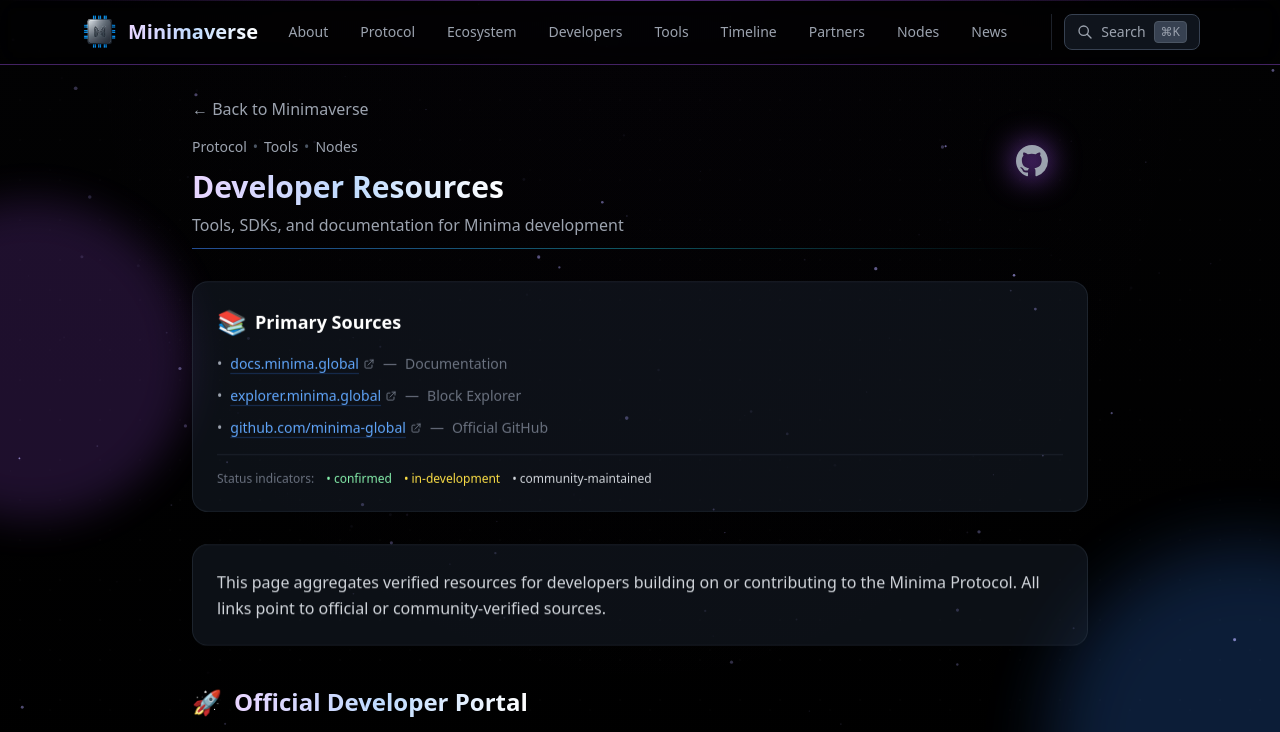
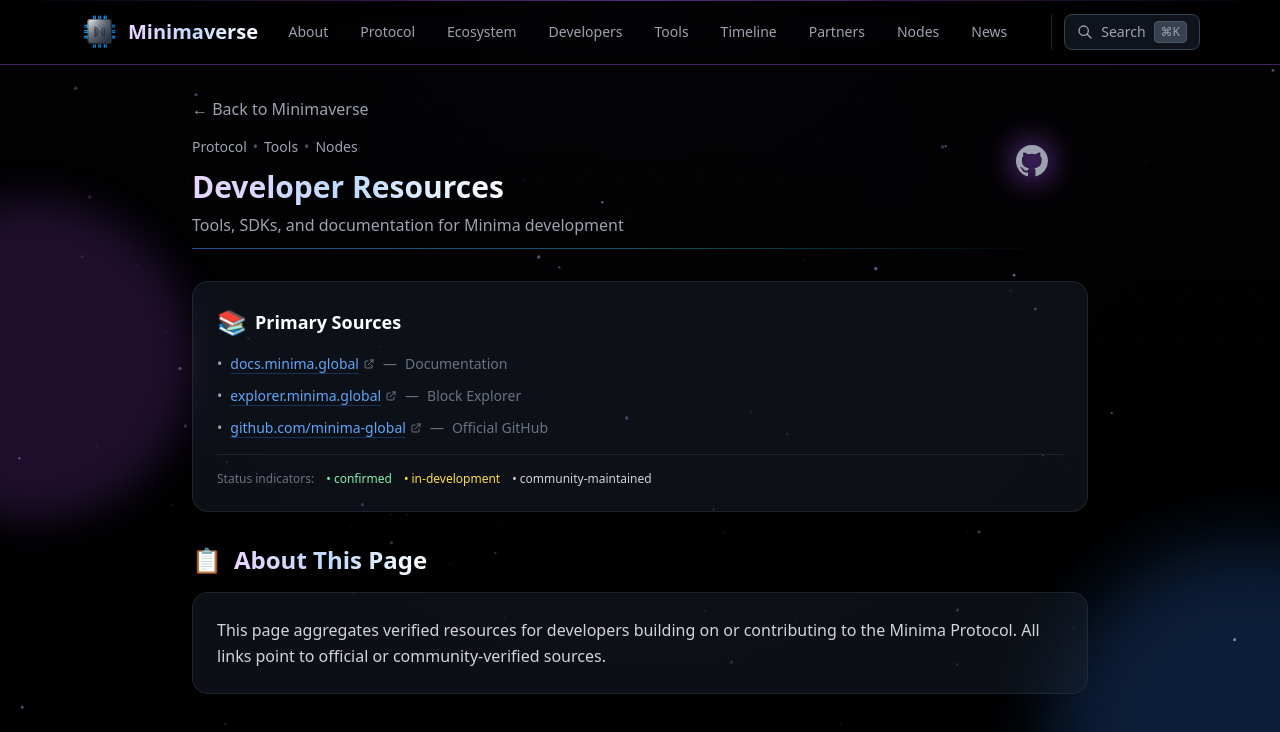
Before and after one commit to KuA1bo/minimaverse-site, a Next.js app: page /developers in a window 1280 px wide. Shown: the top 732 px of the page. Built offline with nearby package versions, Linux system fonts and the light colour scheme.

Commit message:
fix(developers): add 'About This Page' heading to intro section [19.05.2026]

```diff
--- a/src/app/developers/page.tsx
+++ b/src/app/developers/page.tsx
@@ -206,8 +206,13 @@ export default function DevelopersPage() {
       {/* Content */}
       <article className="prose prose-invert max-w-none">
 
-        {/* Intro - REMOVED duplicate status legend block */}
+        {/* Intro - ADDED "About This Page" heading, kept existing content 1:1 */}
         <section id="intro" className="scroll-mt-20 mb-10 opacity-0 animate-fade-in-up delay-200">
+          <h2 className="text-2xl font-bold mb-4 flex items-center gap-3">
+            <span className="text-2xl">📋</span>
+            <span className="bg-gradient-to-r from-purple-200 via-blue-200 to-white bg-clip-text text-transparent">About This Page</span>
+          </h2>
+
           <div className="relative bg-gray-800/40 border border-gray-700/40 rounded-2xl p-6
                           transition-all duration-300 hover:border-purple-500/50 hover:shadow-2xl hover:shadow-purple-500/15 group overflow-hidden">
             <div className="absolute top-0 left-0 w-full h-px bg-gradient-to-r from-purple-500 via-blue-500 to-cyan-500 transform scale-x-0 group-hover:scale-x-100 transition-transform duration-500 origin-left" />
```
